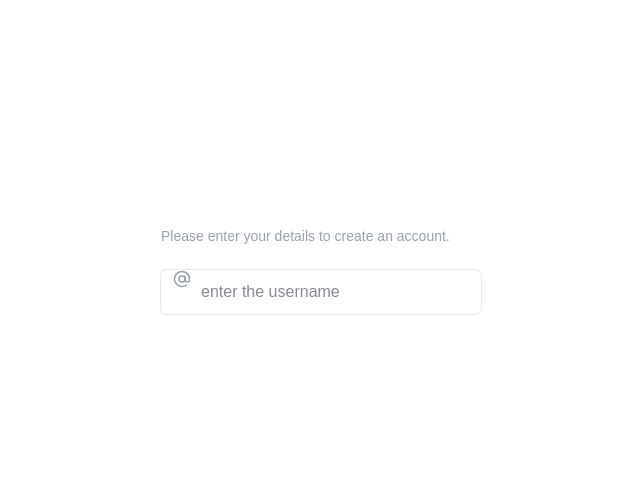
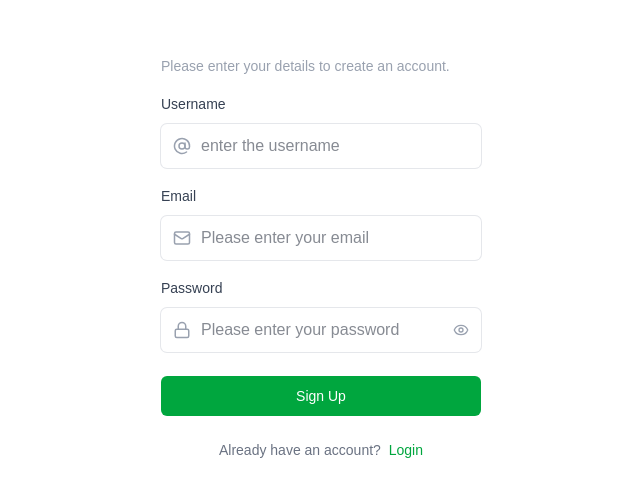
Before and after one commit to chetan-naik-03/Fitness_Tracker, a React app: page / in a window 1280 px wide. Shown: the part 152-648 px from the top of the page, without its empty margins (319-959 px from the left). Built offline with nearby package versions, Linux system fonts and the light colour scheme; the HTML template or start-up script is replaced by a standard one; a web font is replaced by a local one.

Commit message:
updated signin signout

```diff
--- a/src/pages/Login.tsx
+++ b/src/pages/Login.tsx
@@ -1,9 +1,41 @@
 import { useState } from "react";
-import { AtSignIcon } from "lucide-react";
+import { AtSignIcon, } from "lucide-react";
+import { MailIcon } from "lucide-react";
+import { LockIcon } from "lucide-react";
+import { EyeIcon, EyeOffIcon } from "lucide-react";
+import { useEffect } from "react";
+import { useNavigate } from "react-router-dom";
+import { useAppContext } from "../context/AppContext";
 
 const Login = () => {
 
-  const [state, setState] = useState('sign up')
+  const [state, setState]= useState('sign up')
+  const [username, setUsername] = useState('')
+  const [email, setemail] = useState('')
+  const [password, setPassword] = useState('')
+  const [showPassword, setShowPassword] = useState(false)
+  const [isSubmitting, setIsSubmitting] = useState(false)
+
+  const navigate = useNavigate()
+  const {login, signup, user} = useAppContext()
+
+  const handleSubmit = async (e: React.FormEvent)=> {
+    e.preventDefault()
+    setIsSubmitting(true);
+    if(state === "login"){
+      await login({email,password})
+    }else{
+      await signup({username, email, password})
+    }
+    setIsSubmitting(false)
+  }
+
+  useEffect(()=>{
+    if(user){
+      navigate('/')
+    }
+  },[user, navigate])
+
   return (
     <>
       <main className="login-page-container">
@@ -18,15 +50,56 @@ const Login = () => {
           {/* Username */}
           {state !== 'login' && (
             <div className= 'mt-4'>
-              <label className="font-medium text-sm text-gray-700 dark:text-gray-300"></label>
+              <label className="font-medium text-sm text-gray-700 dark:text-gray-300">Username</label>
               <div className="relative mt-2">
-                <AtSignIcon className="absolute left-3 top-1/2-translate-y-1/2 text-gray-400 size-4.5"/>
+                <AtSignIcon className="absolute left-3 top-1/2 -translate-y-1/2 text-gray-400 size-4.5"/>
 
-              <input type="text" placeholder="enter the username"
+              <input onChange={(e)=>setUsername(e.target.value)} value={username}
+              type="text" placeholder="enter the username"
               className = "login-input" required/>
             </div>
+          </div>
+          )}
+             {/*email*/}
+           <div className= 'mt-4'>
+              <label className="font-medium text-sm text-gray-700 dark:text-gray-300">Email</label>
+              <div className="relative mt-2">
+                <MailIcon className="absolute left-3 top-1/2 -translate-y-1/2 text-gray-400 size-4.5"/>
 
+              <input onChange={(e)=>setemail(e.target.value)} value={email}
+              type="email" placeholder="Please enter your email"
+              className = "login-input" required/>
             </div>
+          </div>
+
+           {/*Password*/}
+           <div className= 'mt-4'>
+              <label className="font-medium text-sm text-gray-700 dark:text-gray-300">Password</label>
+              <div className="relative mt-2">
+                <LockIcon className="absolute left-3 top-1/2 -translate-y-1/2 text-gray-400 size-4.5"/>
+
+              <input onChange={(e)=>setPassword(e.target.value)} value={password}
+               placeholder="Please enter your password"
+              className = "login-input pr-10"
+              type={showPassword ? 'text' : 'password'}/>
+              <button type="button" className="absolute right-3 top-1/2 -translate-y-1/2 text-gray-400 hover:text-gray-600"
+              onClick={()=> setShowPassword((p)=> !p)} >
+                {showPassword ? <EyeOffIcon size={16}/> : <EyeIcon size={16}/>}
+             </button>
+            </div>
+          </div>
+           <button type="submit" disabled={isSubmitting}
+           className="login-button">
+            {isSubmitting ? "Signing in..." : state === "login" ? 'Login' : 'Sign Up'}
+           </button>
+
+           {state === 'login'
+           ?(
+           <p className="text-center py-6 text-sm text-gray-500 dark:text-gray-400"> Don't have an account ? <button onClick= {()=> setState('sign-up')} className="ml-1 cursor-pointer text-green-600 hover:underline">Sign up</button></p>
+           )
+          :
+          (
+            <p className="text-center py-6 text-sm text-gray-500 dark:text-gray-400">Already have an account? <button onClick= {()=> setState('login')}  className="ml-1 cursor-pointer text-green-600 hover:underline">Login</button></p>
           )}
         </form>
       </main>
```
